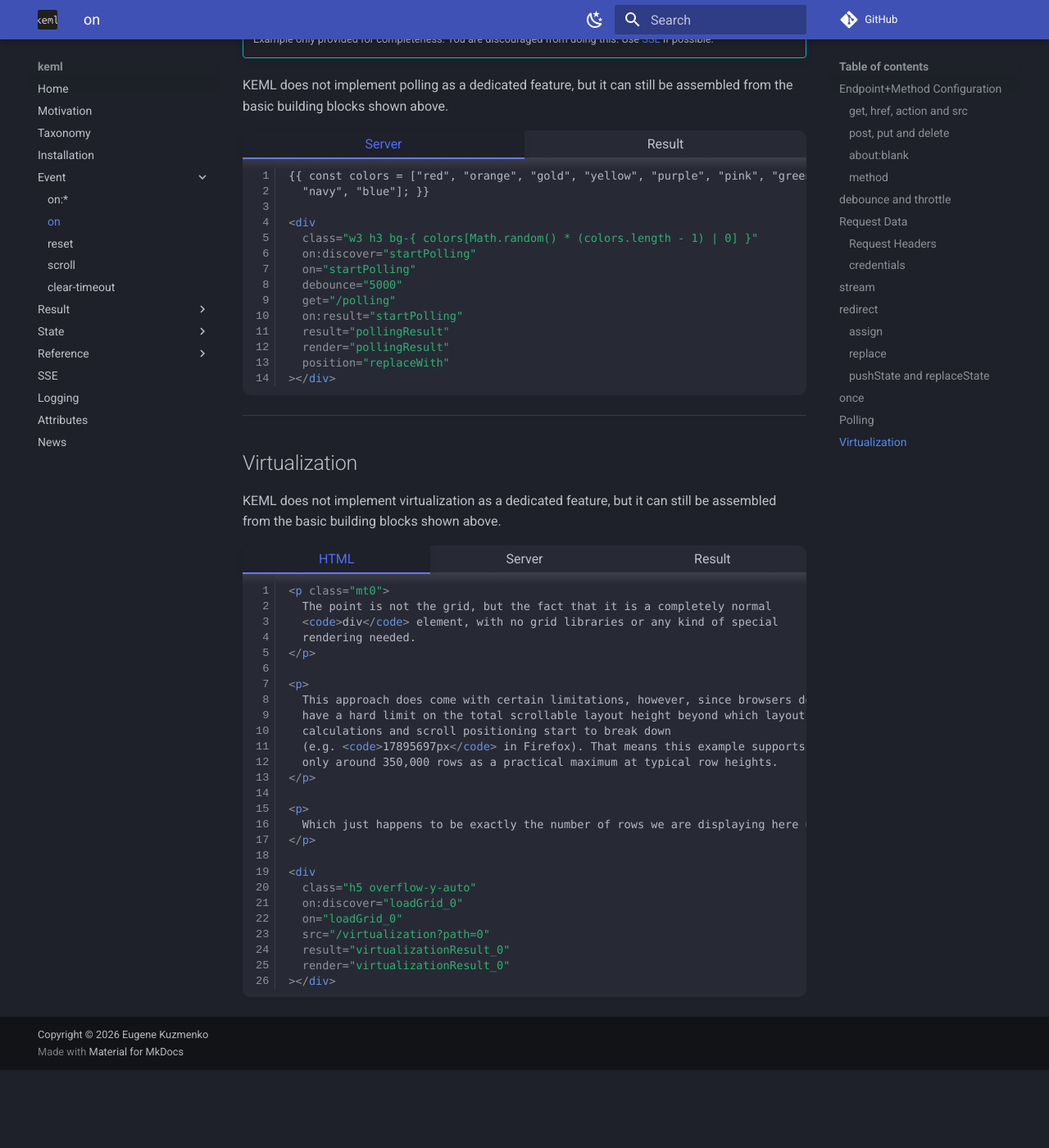
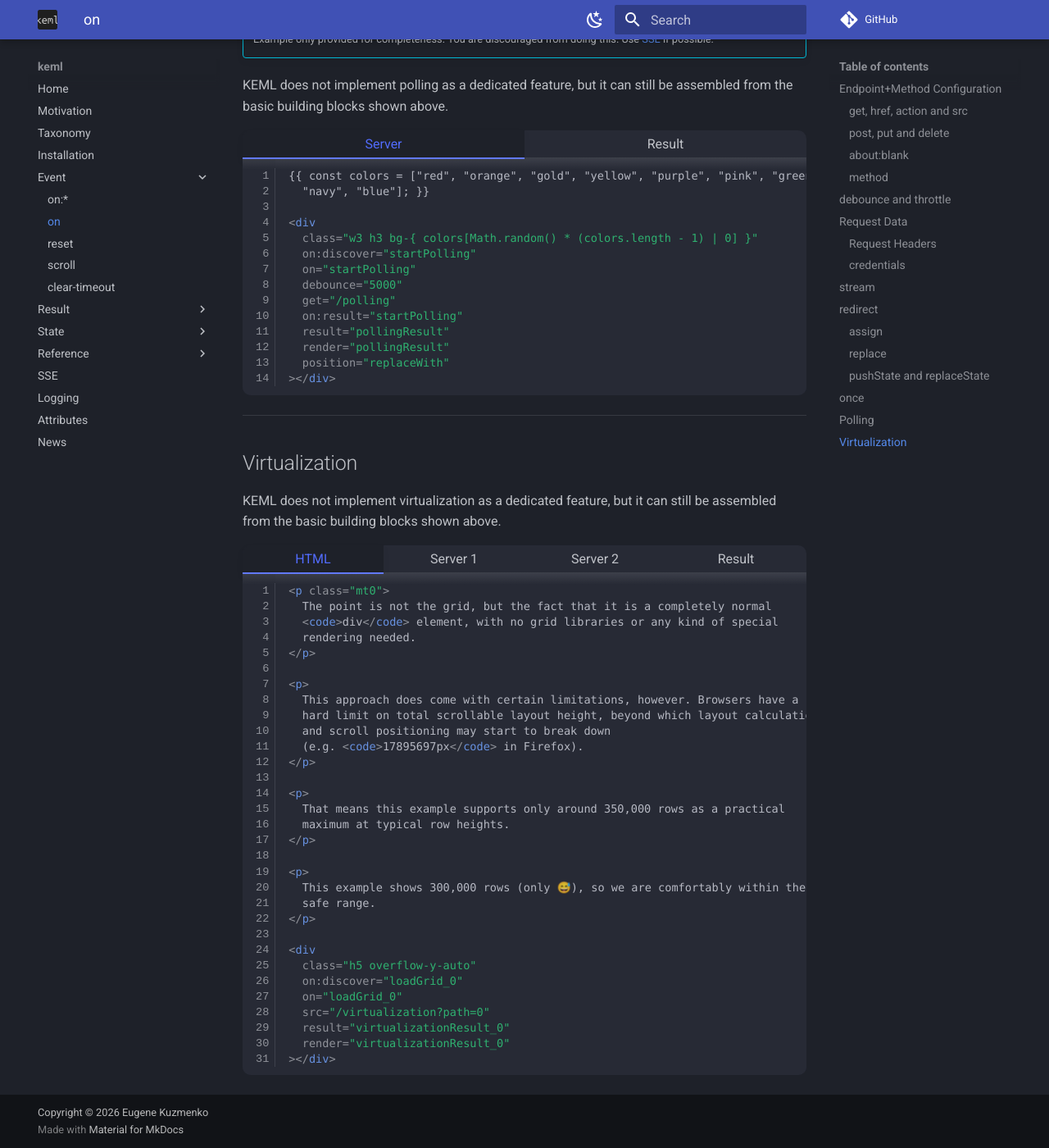
Before and after one commit to thealjey/keml, an MkDocs documentation site: the page built from docs/event/on.md, in a window 1280 px wide and 1400 px high, scrolled down 11722 px. Shown: the whole window at 82% size. Built offline with MkDocs 1.6.1 and Material for MkDocs 9.7.7, drawn with Linux system fonts in a browser that asks for light colours; comment, search, counter and statistics services are not loaded; before the commit the page ends 13027 px from its top, so only the background shows below that.

Commit message:
docs: polished virtualization demo

````diff
--- a/docs/event/on.md
+++ b/docs/event/on.md
@@ -598,7 +598,8 @@
 
 <div class="tabs">
   <label><input type="radio" name="tabs-17" checked>HTML</label>
-  <label><input type="radio" name="tabs-17">Server</label>
+  <label><input type="radio" name="tabs-17">Server 1</label>
+  <label><input type="radio" name="tabs-17">Server 2</label>
   <label><input type="radio" name="tabs-17">Result</label>
   <section>
 ```html
@@ -619,8 +620,9 @@
   "Very Hot",
   "Scorching",
 ];
-// Create a dataset with 350,000 rows
-server.table = Array.from({ length: 350_000 }, (_, i) => ({
+// Create a dataset with 300,000 rows
+server.table = Array.from({ length: 300_000 }, (_, i) => ({
+  num: i + 1,
   temperature: (i = Math.random() * 100).toFixed(2),
   label: tempLabels[Math.max(0, ((i - 1) / 10) | 0)],
 }));
@@ -629,6 +631,12 @@
 --8<-- "snippets/virtualization-server.html"
 ```
   </section>
+  <section>
+    <p class="mh3">This route cleans up the invisible slices.</p>
+```html
+--8<-- "snippets/vir-cleanup-server.html"
+```
+  </section>
   <section class="ma3">
 --8<-- "snippets/virtualization-client.html"
   </section>
--- a/docs/snippets/vir-cleanup-server.html
+++ b/docs/snippets/vir-cleanup-server.html
@@ -1,16 +1,19 @@
 {{
+
   const path = server.getParam("path");
-  const height = server.getParam("height");
+  const steps = path.split("-").map(value => value | 0);
+  const node = steps.reduce((acc, i) => acc.children[i], server.tree);
+
 }}
 
 <div
-  { 'style="height: ' + height + 'px;"' }
+  { 'style="height: ' + node.size * 50 + 'px;"' }
   on:reveal="loadGrid_{ path } cancelClearGrid_{ path }"
   on:conceal="cancelLoadGrid_{ path }"
   on="loadGrid_{ path }"
   debounce="200"
   clear-timeout="cancelLoadGrid_{ path }"
-  src="/virtualization?path={ path }&height={ height }"
+  src="/virtualization?path={ path }"
   result="virtualizationResult_{ path }"
   render="virtualizationResult_{ path }"
   position="replaceWith"
--- a/docs/snippets/virtualization-client.html
+++ b/docs/snippets/virtualization-client.html
@@ -5,15 +5,20 @@
 </p>
 
 <p>
-  This approach does come with certain limitations, however, since browsers do
-  have a hard limit on the total scrollable layout height beyond which layout
-  calculations and scroll positioning start to break down
-  (e.g. <code>17895697px</code> in Firefox). That means this example supports
-  only around 350,000 rows as a practical maximum at typical row heights.
+  This approach does come with certain limitations, however. Browsers have a
+  hard limit on total scrollable layout height, beyond which layout calculations
+  and scroll positioning may start to break down
+  (e.g. <code>17895697px</code> in Firefox).
 </p>
 
 <p>
-  Which just happens to be exactly the number of rows we are displaying here 😜
+  That means this example supports only around 350,000 rows as a practical
+  maximum at typical row heights.
+</p>
+
+<p>
+  This example shows 300,000 rows (only 😅), so we are comfortably within the
+  safe range.
 </p>
 
 <div
--- a/docs/snippets/virtualization-server.html
+++ b/docs/snippets/virtualization-server.html
@@ -1,77 +1,51 @@
 {{
 
-  const size = server.table.length;
   const path = server.getParam("path");
-  const height = server.getParam("height");
-  const chunk = 10 ** (String(size).length - 1);
-  const limits = [];
   const steps = path.split("-").map(value => value | 0);
-  let c = size === chunk ? size : chunk * 10;
 
-  size > 100_000 && limits.push([(c = 100_000), Math.ceil(size / c)]);
-  while (c > 1) limits.push([(c /= 10), 10]);
-
-  const [offset, limit] = steps.reduce(
-    (acc, value, i) => (
-      (acc[1] = limits[i][0]),
-      (acc[0] += value * acc[1]),
-      acc
-    ),
-    [0, 0],
-  );
+  // server.tree represents the same data as server.table,
+  // but partitioned in a way that makes it more convenient to query
+  // using a path
+  const node = steps.reduce((acc, i) => acc.children[i], server.tree);
 
 }}
 
 {{ if (steps.length > 1) { }}
   <div
-    { 'style="height: ' + height + 'px;"' }
+    { 'style="height: ' + node.size * 50 + 'px;"' }
     on:reveal="cancelClearGrid_{ path }"
     on:conceal="clearGrid_{ path } cancelLoadGrid_{ path }"
     on="clearGrid_{ path }"
     debounce="1000"
     clear-timeout="cancelClearGrid_{ path }"
-    src="/vir-cleanup?path={ path }&height={ height }"
+    src="/vir-cleanup?path={ path }"
     result="virtualizationResult_{ path }"
     render="virtualizationResult_{ path }"
     position="replaceWith"
   >
 {{ } }}
 
-{{ if (limit > 1) { }}
-  {{
-    for (
-      let i = 0, l = limits[steps.length - 1], o = offset, s, p, h, e = 0;
-      i < l[1] && e < size;
-      ++i
-    ) {
-  }}
-    {{ p = path + "-" + i; }}
-    {{ o = offset + i * l[0]; }}
-    {{ s = size - o - l[0]; }}
-    {{ h = (s < 0 ? l[0] + s : l[0]) * 50; }}
-    {{ e = offset * l[1] + limit * (i + 1); }}
+{{ if (node.children) { }}
+  {{ let i = 0; }}
+  {{ for (const { size } of node.children) { }}
+    {{ const p = path + "-" + i++; }}
     <div
-      { 'style="height: ' + h + 'px;"' }
+      { 'style="height: ' + size * 50 + 'px;"' }
       on:reveal="loadGrid_{ p } cancelClearGrid_{ p }"
       on:conceal="cancelLoadGrid_{ p }"
       on="loadGrid_{ p }"
       debounce="200"
       clear-timeout="cancelLoadGrid_{ p }"
-      src="/virtualization?path={ p }&height={ h }"
+      src="/virtualization?path={ p }"
       result="virtualizationResult_{ p }"
       render="virtualizationResult_{ p }"
       position="replaceWith"
     ></div>
   {{ } }}
 {{ } else { }}
-  {{
-    for (
-      let i = offset, l = Math.min(offset + limit * 10, size);
-      i < l;
-      ++i
-    ) {
-  }}
+  {{ for (let i = node.start, l = node.end; i < l; ++i) { }}
     <div class="grid-row">
+      <div>{ server.table[i].num }</div>
       <div>{ server.table[i].label }</div>
       <div>{ server.table[i].temperature }</div>
     </div>
````
Also changed, not shown: 1 other file.
